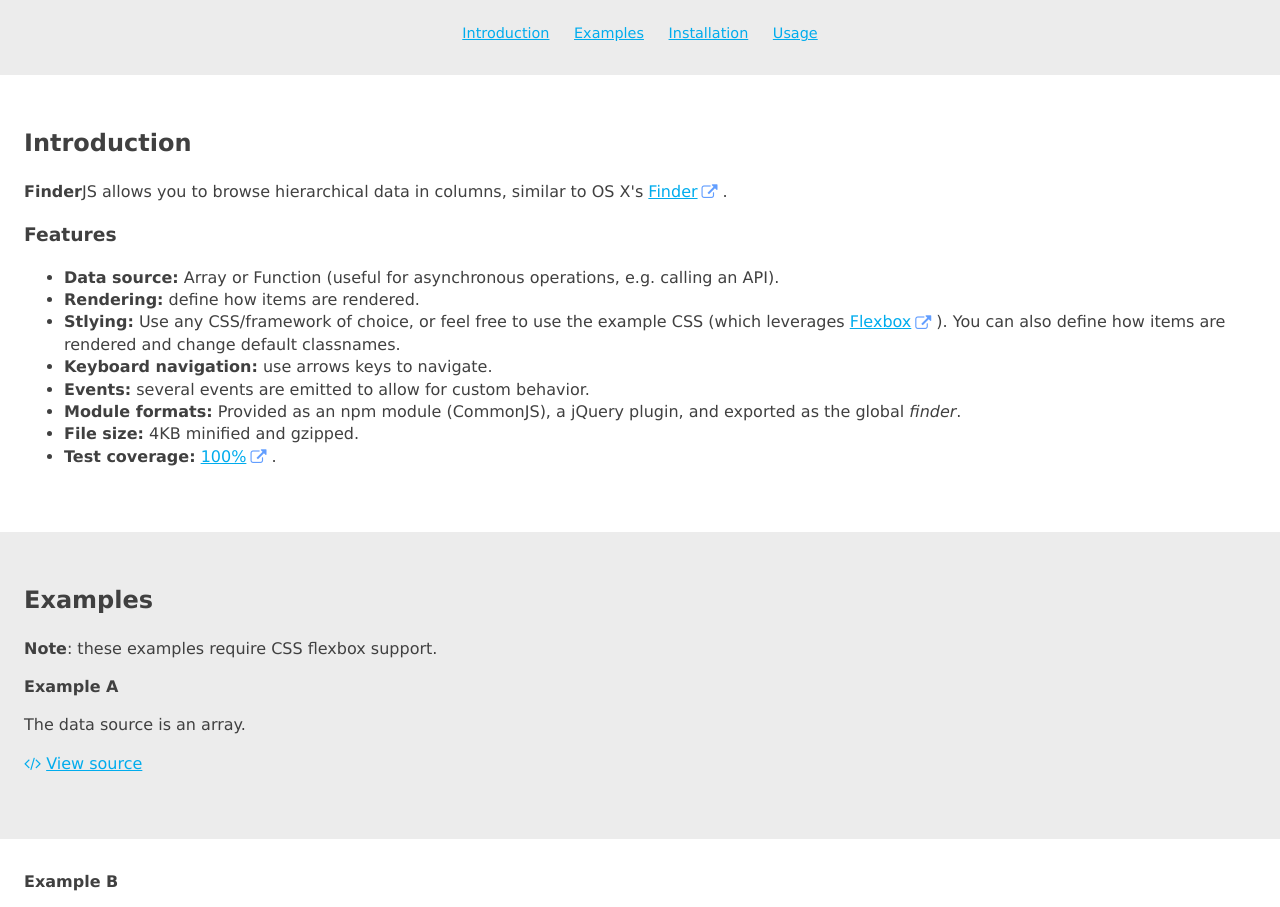
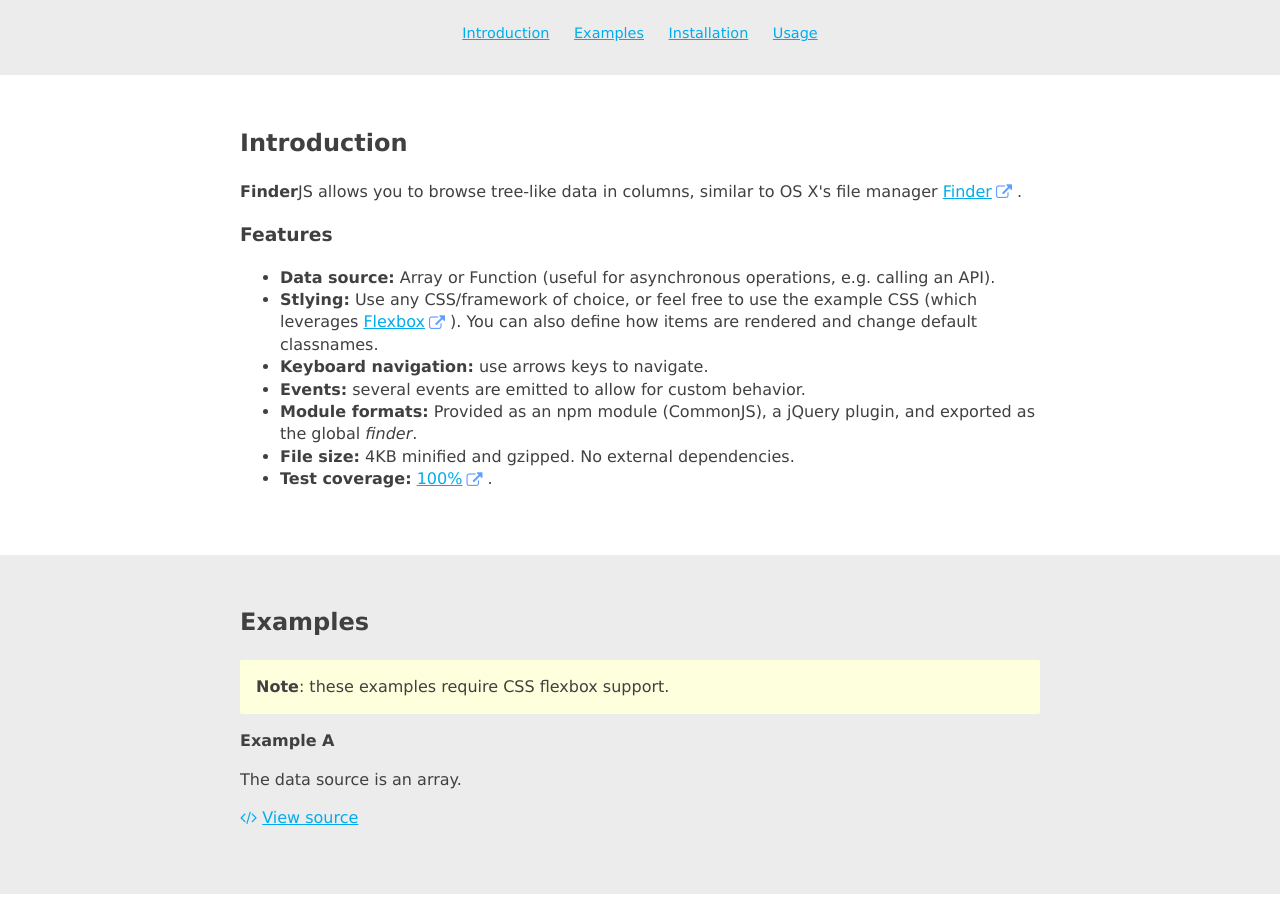
Before and after one commit to mynameistechno/finderjs, a website with bundled scripts: page index.html in a window 1280 px wide. Shown: the part 232-1139 px from the top of the page. Built offline with nearby package versions, Linux system fonts and the light colour scheme.

Commit message:
Visual updates and tweaks

```diff
--- a/example/site.css
+++ b/example/site.css
@@ -4,6 +4,7 @@
   flex-direction: column;
   font: 400 1em/1.4 "Lucida Grande", Arial, Verdana, sans-serif;
   margin: 0;
+  min-width: 38em;
   min-height: 100vh;
   text-rendering: optimizeLegibility;
 }
@@ -116,6 +117,11 @@
   padding: 2em 1.5em 3em 1.5em;
 }
 
+.section-container {
+  margin: 0 auto;
+  max-width: 50em;
+}
+
 section .sub-title {
   margin: 0 0 1em;
 }
@@ -165,3 +171,9 @@
   margin:0;
   padding:0;
 }
+
+.alert {
+  background-color: #FEFFDD;
+  border-radius: 2px;
+  padding: 1em;
+}
--- a/index.html
+++ b/index.html
@@ -10,7 +10,7 @@
 
   <header class="header">
     <h1 class="main-title"><span class="fa fa-tree"></span> finder<span>js</span></h1>
-    <h2 class="sub-title">Finder-like UI component for viewing hierarchical content in columns</h2>
+    <h2 class="sub-title">Browse hierarchical data in columns, similar to OS X's Finder</h2>
 
     <div class="actions">
       <a class="btn btn-hi" href="https://github.com/mynameistechno/finderjs">
@@ -35,46 +35,56 @@
 
   <main class="site-content">
     <section>
+      <div class="section-container">
         <h2 id="introduction">Introduction</h2>
-      <p><strong>Finder</strong>JS allows you to browse hierarchical data in columns, similar to OS X's <a href="https://en.wikipedia.org/wiki/Finder_(software)">Finder<span class="fa fa-external-link"></span></a>.</p>
+        <p><strong>Finder</strong>JS allows you to browse tree-like data in columns, similar to OS X's file manager <a href="https://en.wikipedia.org/wiki/Finder_(software)">Finder<span class="fa fa-external-link"></span></a>.</p>
         <h3>Features</h3>
         <ul>
           <li><strong>Data source:</strong> Array or Function (useful for asynchronous operations, e.g. calling an API).</li>
-        <li><strong>Rendering:</strong> define how items are rendered.</li>
           <li><strong>Stlying:</strong> Use any CSS/framework of choice, or feel free to use the example CSS (which leverages <a href="http://www.w3.org/TR/css-flexbox-1/">Flexbox<span class="fa fa-external-link"></span></a>). You can also define how items are rendered and change default classnames.</li>
           <li><strong>Keyboard navigation:</strong> use arrows keys to navigate.</li>
           <li><strong>Events:</strong> several events are emitted to allow for custom behavior. </li>
           <li><strong>Module formats:</strong> Provided as an npm module (CommonJS), a jQuery plugin, and exported as the global <em>finder</em>.</li>
-        <li><strong>File size:</strong> 4KB minified and gzipped.</li>
+          <li><strong>File size:</strong> 4KB minified and gzipped. No external dependencies.</li>
           <li><strong>Test coverage:</strong> <a href="https://codeclimate.com/github/mynameistechno/finderjs/coverage">100%<span class="fa fa-external-link"></span></a>.</li>
         </ul>
+      </div>
     </section>
 
     <section class="example">
+      <div class="section-container">
         <h2 id="examples">Examples</h2>
-      <p><strong>Note</strong>: these examples require CSS flexbox support.</p>
+        <p class="alert">
+          <strong>Note</strong>: these examples require CSS flexbox support.
+        </p>
         <h4 class="sub-title">Example A</h4>
         <p>The data source is an array.</p>
         <div id="container1"></div>
         <p><a href="https://github.com/mynameistechno/finderjs/blob/master/example/example-static.js"><span class="fa fa-code"></span>View source</a></p>
+      </div>
     </section>
 
     <section class="example">
+      <div class="section-container">
         <h4 class="sub-title">Example B</h4>
         <p>The data source is a function that pulls in sample data from <a href="https://restcountries.eu/">REST Countries<span class="fa fa-external-link"></span></a>.</p>
         <div id="container2"></div>
         <p><a href="https://github.com/mynameistechno/finderjs/blob/master/example/example-async.js"><span class="fa fa-code"></span>View source</a></p>
+      </div>
     </section>
 
     <section>
+      <div class="section-container">
         <h2 id="installation">Installation</h2>
 
         <pre><code class="shell">npm install finderjs</code></pre>
 
         <p>or download the latest <a href="https://github.com/mynameistechno/finderjs/releases">release</a> and include the standalone script or jquery plugin directly onto your page.</p>
+      </div>
     </section>
 
     <section>
+      <div class="section-container">
         <h2 id="usage">Usage</h2>
 
         <p>FinderJS expects a container HTML element, a data source (Array or Function), and an options object.</p>
@@ -85,6 +95,7 @@
   });
         </code></pre>
         <p>For more information see the <a href="https://github.com/mynameistechno/finderjs">README</a> or view the source of the <a href="https://github.com/mynameistechno/finderjs/tree/master/example">examples</a> above.</p>
+      </div>
     </section>
   </main>
 
```
Lines whose indentation alone changed are shown as unchanged.
